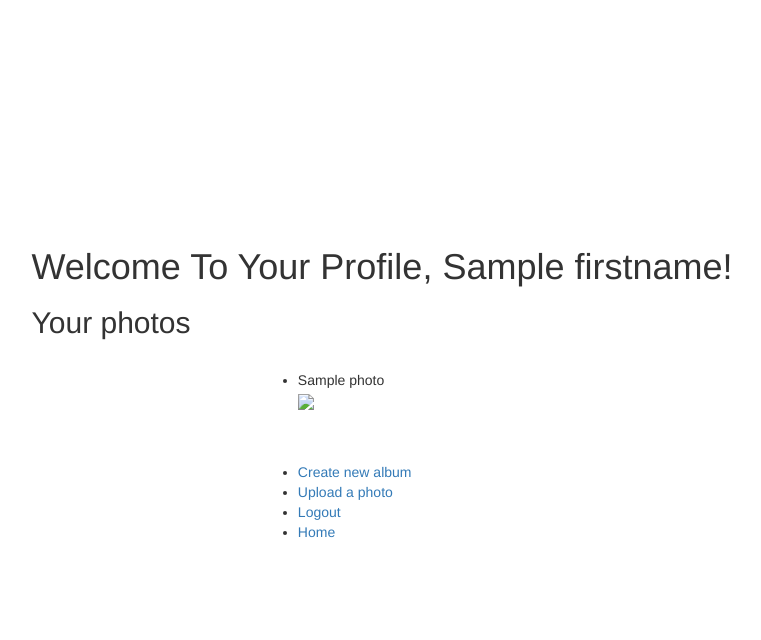
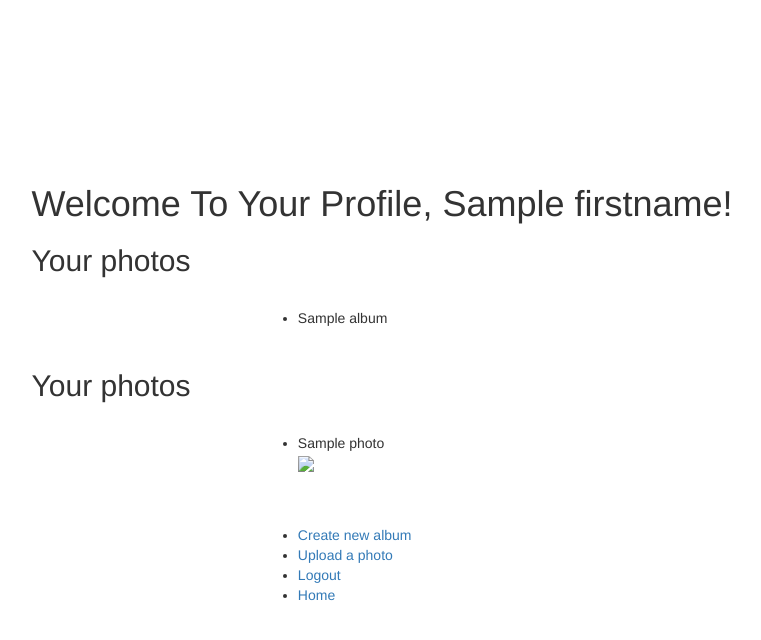
Before and after one commit to kaylaipp/PhotoShare, a Flask app: template templates/profile.html in a window 1280 px wide. Shown: the top 640 px of the page, without its empty margins (258-1019 px from the left). Run offline with Flask 2, Linux system fonts and the light colour scheme; data comes from the database, SQL or seed files in the repository; the template is opened without the code that fills it: most values are stand-ins (such as "Sample title", 1, 10 or a date in 2020); some libraries are stand-ins or nearby versions.

```diff
--- a/templates/profile.html
+++ b/templates/profile.html
@@ -12,7 +12,16 @@
 
 <title>Welcome To Your Profile</title>
 <h1>Welcome To Your Profile, {{ firstname }}!</h1>
+{%  if albums %}
+<h2>Your photos</h2>
+    <ul>
+    {% for album in albums %}
 
+        <li>{{album}}<br>
+
+    {% endfor %}
+    </ul>
+{%  endif  %}
 
 {% if photos %}
 <h2>Your photos</h2>
```
